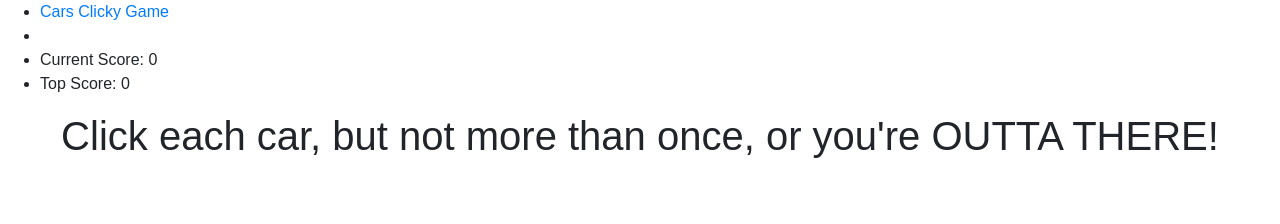
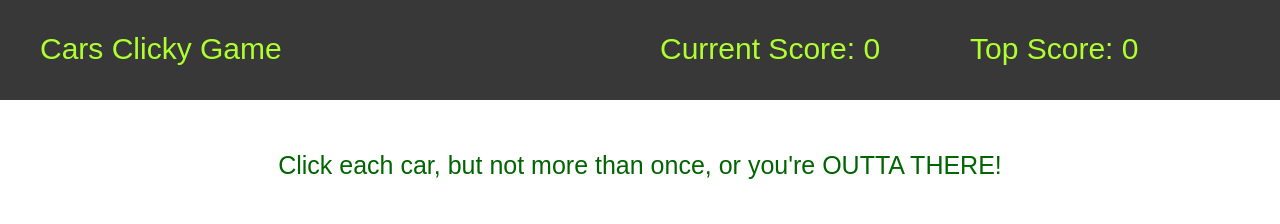
Before and after one commit to JasonOHiggins/Clicky-Game-2, a React (Create React App) app in the folder my-app/: page / in a window 1280 px wide. Shown: the top 224 px of the page. Built offline with nearby package versions, Linux system fonts and the light colour scheme; grey boxes are pictures that could not be loaded.

Commit message:
Nav and Title style
sizing Nav and text in nav and title tweaked so everything shows on the page without scrolling

```diff
--- a/my-app/src/App.js
+++ b/my-app/src/App.js
@@ -78,9 +78,7 @@ render() {
         wrong={this.state.rightWrong}
       />
 
-        <Title>
-          Click each car, but not more than once, or you're OUTTA THERE!
-        </Title>
+        <Title></Title>
 
         <Container>
           <Row>
--- a/my-app/src/components/CarsCard/CarsCard.css
+++ b/my-app/src/components/CarsCard/CarsCard.css
@@ -1,7 +1,7 @@
 .card {
     border: 4px rgb(99, 99, 99) solid;
-    width: 250px;
-    height: 150px;
+    width: 225px;
+    height: 125px;
     margin: 1rem;
     position: relative;
   }
--- a/my-app/src/components/Nav/Nav.css
+++ b/my-app/src/components/Nav/Nav.css
@@ -0,0 +1,24 @@
+nav {
+    width: 100%;
+    font-size: 30px;
+    color: greenyellow;
+    margin-bottom: 50px;
+    background-color: rgb(56, 56, 56);
+    height: 100px;
+  }
+
+  a {
+    color: greenyellow;
+  }
+
+
+  nav li {
+    display: inline-block;
+    padding: 26px 0;
+    width: 25%;
+  }
+
+  ul {
+    display: flex;
+    align-items: center;
+  }
--- a/my-app/src/components/Title/Title.css
+++ b/my-app/src/components/Title/Title.css
@@ -0,0 +1,6 @@
+.title {
+    width: 100%;
+    text-align: right;
+    font-size: 25px;
+    color: darkgreen;
+  }
--- a/my-app/src/components/Title/Title.js
+++ b/my-app/src/components/Title/Title.js
@@ -1,6 +1,6 @@
 import React from "react";
 import "./Title.css";
 
-const Title = props => <h1 className="title">{props.children}</h1>;
+const Title = props => <h1 className="title">Click each car, but not more than once, or you're OUTTA THERE!</h1>;
 
 export default Title;
```
